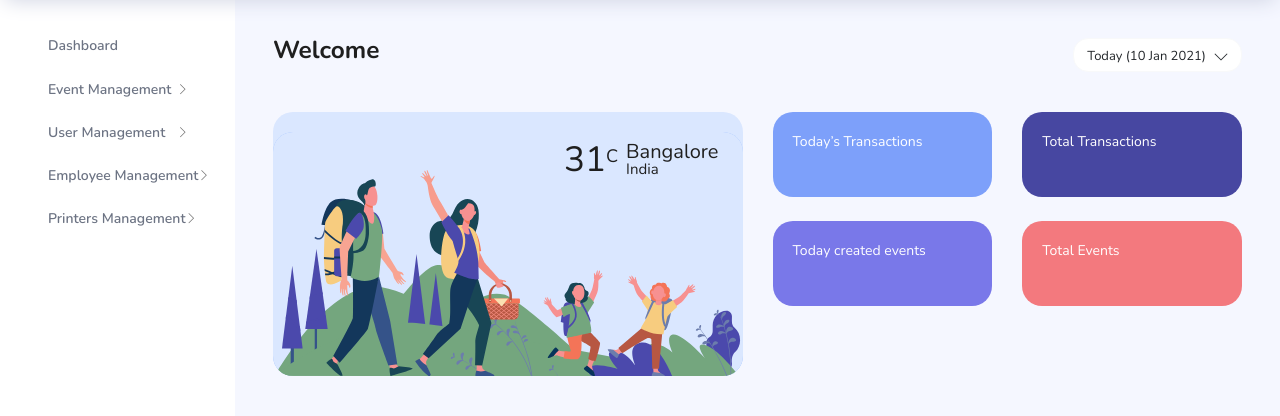
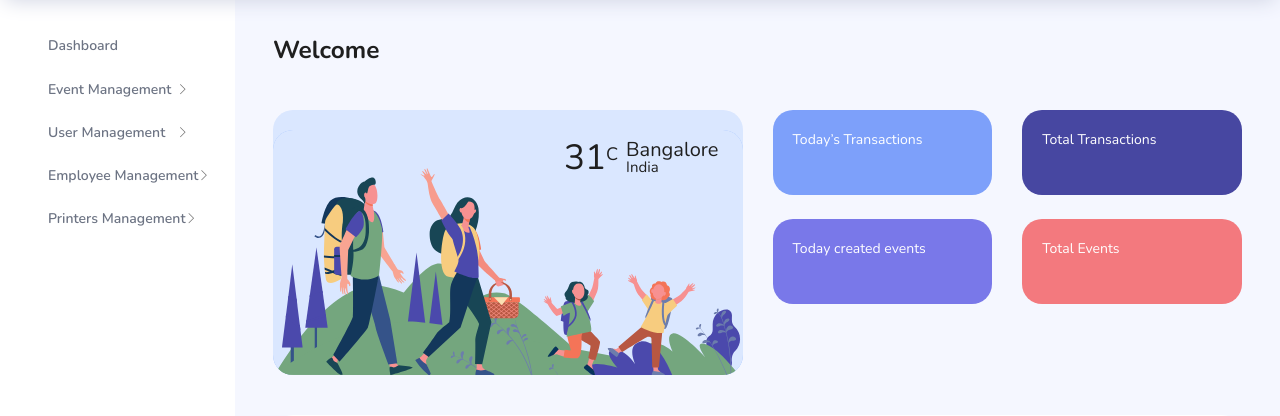
Before and after one commit to Appisode-Infotech/Shagun_Backend, a Django app: template template/index.html in a window 1280 px wide. Shown: the part 60-476 px from the top of the page. Run offline with Django 4.2, Linux system fonts and the light colour scheme; the template is opened without the code that fills it, so the values that code supplies are empty; style sheets or scripts are compiled from the project's sources; some libraries are stand-ins or nearby versions.

Commit message:
Final commit for week 3 report

```diff
--- a/template/index.html
+++ b/template/index.html
@@ -188,24 +188,7 @@
                             <div class="col-12 col-xl-8 mb-4 mb-xl-0">
                                 <h3 class="font-weight-bold">Welcome {{ request.session.name }}</h3>
                             </div>
-                            <div class="col-12 col-xl-4">
-                                <div class="justify-content-end d-flex">
-                                    <div class="dropdown flex-md-grow-1 flex-xl-grow-0">
-                                        <button class="btn btn-sm btn-light bg-white dropdown-toggle" type="button"
-                                                id="dropdownMenuDate2" data-toggle="dropdown" aria-haspopup="true"
-                                                aria-expanded="true">
-                                            <i class="mdi mdi-calendar"></i> Today (10 Jan 2021)
-                                        </button>
-                                        <div class="dropdown-menu dropdown-menu-right"
-                                             aria-labelledby="dropdownMenuDate2">
-                                            <a class="dropdown-item" href="#">January - March</a>
-                                            <a class="dropdown-item" href="#">March - June</a>
-                                            <a class="dropdown-item" href="#">June - August</a>
-                                            <a class="dropdown-item" href="#">August - November</a>
-                                        </div>
-                                    </div>
-                                </div>
-                            </div>
+
                         </div>
                     </div>
                 </div>
```
